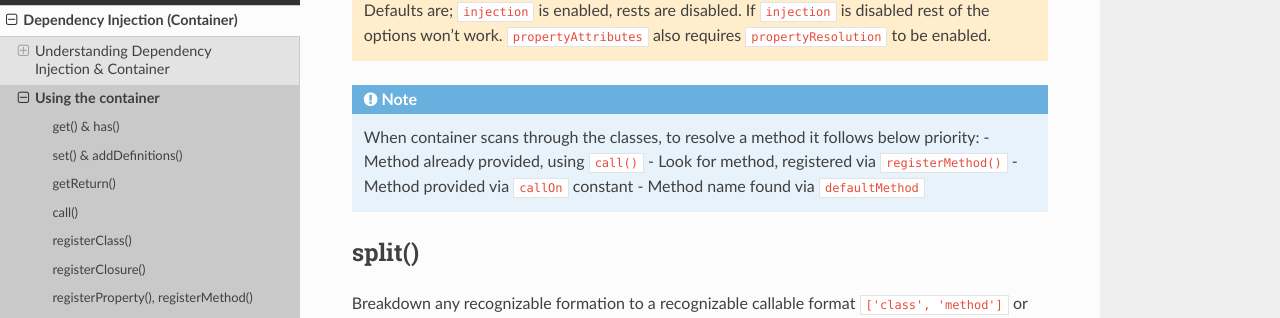
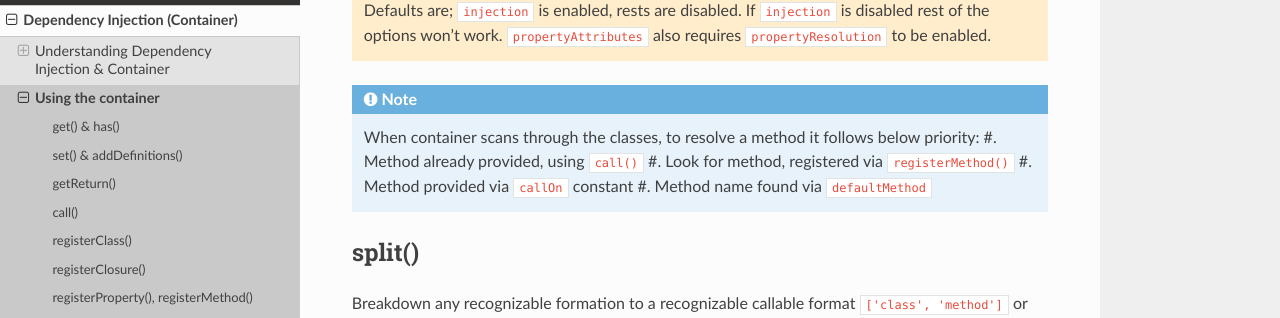
Before and after one commit to abmmhasan/test, a Sphinx documentation site: the page built from docs/di/usage.rst, in a window 1280 px wide and 900 px high, scrolled down 2789 px. Shown: the part 130-448 px from the top of the window. Built offline with Sphinx 7.4.7 and the Read the Docs theme 2.0.0, drawn with Linux system fonts in a browser that asks for light colours; pages that are not in the unit, such as notebooks, are missing from menus; some of the changed text lies outside the part shown.

```diff
--- a/docs/di/usage.rst
+++ b/docs/di/usage.rst
@@ -140,11 +140,11 @@ setOptions()
 Well, as you have seen above, the container provides lots of options. Obviously you can enable/disable them as your requirements.
 Available options are,
 
-- ``injection``: Enable/disable dependency injection (Enabled by default)
-- ``methodAttributes``: Enable/disable attribute resolution on method
-- ``propertyResolution``: Enable/disable property resolution
-- ``propertyAttributes``: Enable/disable attribute resolution on property
-- ``defaultMethod``: Set a default method to be called if method is not set already
+* ``injection``: Enable/disable dependency injection (Enabled by default)
+* ``methodAttributes``: Enable/disable attribute resolution on method
+* ``propertyResolution``: Enable/disable property resolution
+* ``propertyAttributes``: Enable/disable attribute resolution on property
+* ``defaultMethod``: Set a default method to be called if method is not set already
 
 .. attention::
 
@@ -154,10 +154,10 @@ Available options are,
 .. note::
 
     When container scans through the classes, to resolve a method it follows below priority:
-    - Method already provided, using ``call()``
-    - Look for method, registered via ``registerMethod()``
-    - Method provided via ``callOn`` constant
-    - Method name found via ``defaultMethod``
+    #. Method already provided, using ``call()``
+    #. Look for method, registered via ``registerMethod()``
+    #. Method provided via ``callOn`` constant
+    #. Method name found via ``defaultMethod``
 
 split()
 -------
@@ -165,11 +165,11 @@ split()
 Breakdown any recognizable formation to a recognizable callable format ``['class', 'method']`` or ``['closure']``.
 Applicable formats are,
 
-- ``class@method``
-- ``class::method``
-- ``closure()``
-- ``['class', 'method']``
-- ``['class']``
+* ``class@method``
+* ``class::method``
+* ``closure()``
+* ``['class', 'method']``
+* ``['class']``
 
 unset()
 -------
```
Also changed, not shown: other parts of docs/di/usage.rst (+3 -3 lines).
